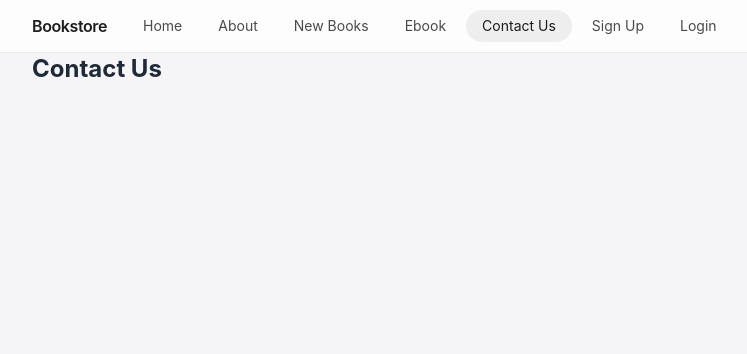
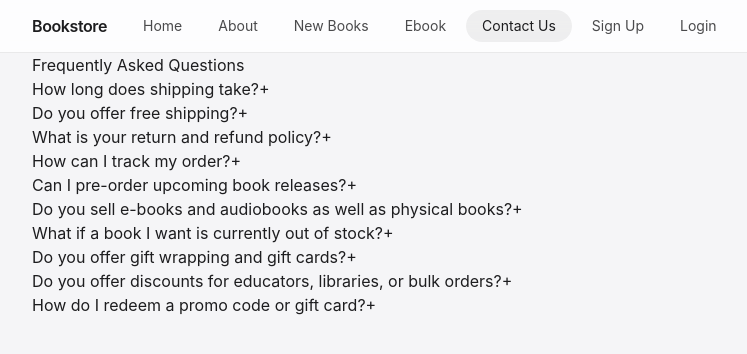
Before and after one commit to gabrialislambabar/Book-Store, a React (Vite) app in the folder react/: page /contactus in a window 1280 px wide. Shown: the top 354 px of the page, without its empty margins (48-795 px from the left). Built offline with nearby package versions, Linux system fonts and the light colour scheme.

Commit message:
made about page and contact page

```diff
--- /dev/null
+++ b/react/src/data/faqData.js
@@ -0,0 +1,63 @@
+export const faqData = [
+  {
+    id: 1,
+    question: "How long does shipping take?",
+    answer:
+      "Standard shipping typically takes 3 to 5 business days. Expedited shipping options are available at checkout for 1 to 2 business day delivery.",
+  },
+  {
+    id: 2,
+    question: "Do you offer free shipping?",
+    answer:
+      "Yes, we offer free standard shipping on all domestic orders over $35.",
+  },
+  {
+    id: 3,
+    question: "What is your return and refund policy?",
+    answer:
+      "You can return unread books in their original condition within 30 days of delivery for a full refund or exchange. Digital e-books and audiobooks are non-refundable once downloaded.",
+  },
+  {
+    id: 4,
+    question: "How can I track my order?",
+    answer:
+      "Once your order ships, you will receive an email with a tracking number and a direct link to monitor your delivery status.",
+  },
+  {
+    id: 5,
+    question: "Can I pre-order upcoming book releases?",
+    answer:
+      "Yes, you can pre-order select upcoming titles. Your payment will be processed when the book ships, and it will be dispatched to arrive on or shortly after the official release date.",
+  },
+  {
+    id: 6,
+    question: "Do you sell e-books and audiobooks as well as physical books?",
+    answer:
+      "Yes, most titles are available in hardcover, paperback, e-book, and digital audiobook formats. You can select your preferred format directly on the book's product page.",
+  },
+  {
+    id: 7,
+    question: "What if a book I want is currently out of stock?",
+    answer:
+      "You can click the 'Notify Me' button on the product page to receive an email alert as soon as the title is restocked, or contact our support team to place a special order.",
+  },
+  {
+    id: 8,
+    question: "Do you offer gift wrapping and gift cards?",
+    answer:
+      "Yes, we offer gift wrapping and personalized gift messages at checkout for a small fee. Digital and physical gift cards are also available in various denominations.",
+  },
+  {
+    id: 9,
+    question:
+      "Do you offer discounts for educators, libraries, or bulk orders?",
+    answer:
+      "Yes, we provide special pricing for schools, libraries, book clubs, and bulk purchases of 15 or more copies. Contact our bulk orders team for a custom quote.",
+  },
+  {
+    id: 10,
+    question: "How do I redeem a promo code or gift card?",
+    answer:
+      "Enter your promo code or gift card number in the 'Discount Code / Gift Card' field during checkout and click 'Apply' before completing your payment.",
+  },
+];
--- a/react/src/features/contact/FAQ.jsx
+++ b/react/src/features/contact/FAQ.jsx
@@ -0,0 +1,18 @@
+import { useState } from "react";
+
+const FAQ = ({ question, answer }) => {
+  const [isOpen, setIsOpen] = useState(false);
+
+  return (
+    <div>
+      <button onClick={() => setIsOpen(!isOpen)}>
+        <span>{question}</span>
+        <span>{isOpen ? "-" : "+"}</span>
+      </button>
+
+      {isOpen && <div>{answer}</div>}
+    </div>
+  );
+};
+
+export default FAQ;
--- a/react/src/main.jsx
+++ b/react/src/main.jsx
@@ -6,6 +6,7 @@ import App from "./App.jsx";
 import Home from "./pages/Home.jsx";
 import About from "./pages/About.jsx";
 import Page from "./Page.jsx";
+import Contact from "./pages/Contact.jsx";
 
 const router = createBrowserRouter([
   {
@@ -33,7 +34,7 @@ const router = createBrowserRouter([
         ],
       },
       { path: "ebook", element: <Page title="Ebook" /> },
-      { path: "contactus", element: <Page title="Contact Us" /> },
+      { path: "contactus", element: <Contact /> },
       { path: "signup", element: <Page title="Sign Up" /> },
       { path: "login", element: <Page title="Login" /> },
     ],
--- a/react/src/pages/Contact.jsx
+++ b/react/src/pages/Contact.jsx
@@ -0,0 +1,17 @@
+import FAQ from "../features/contact/FAQ";
+import { faqData } from "../data/faqData";
+
+export default function Contact() {
+  return (
+    <main>
+      <div>
+        <h1>Frequently Asked Questions</h1>
+        <div>
+          {faqData.map((faq) => (
+            <FAQ key={faq.id} question={faq.question} answer={faq.answer} />
+          ))}
+        </div>
+      </div>
+    </main>
+  );
+}
```
